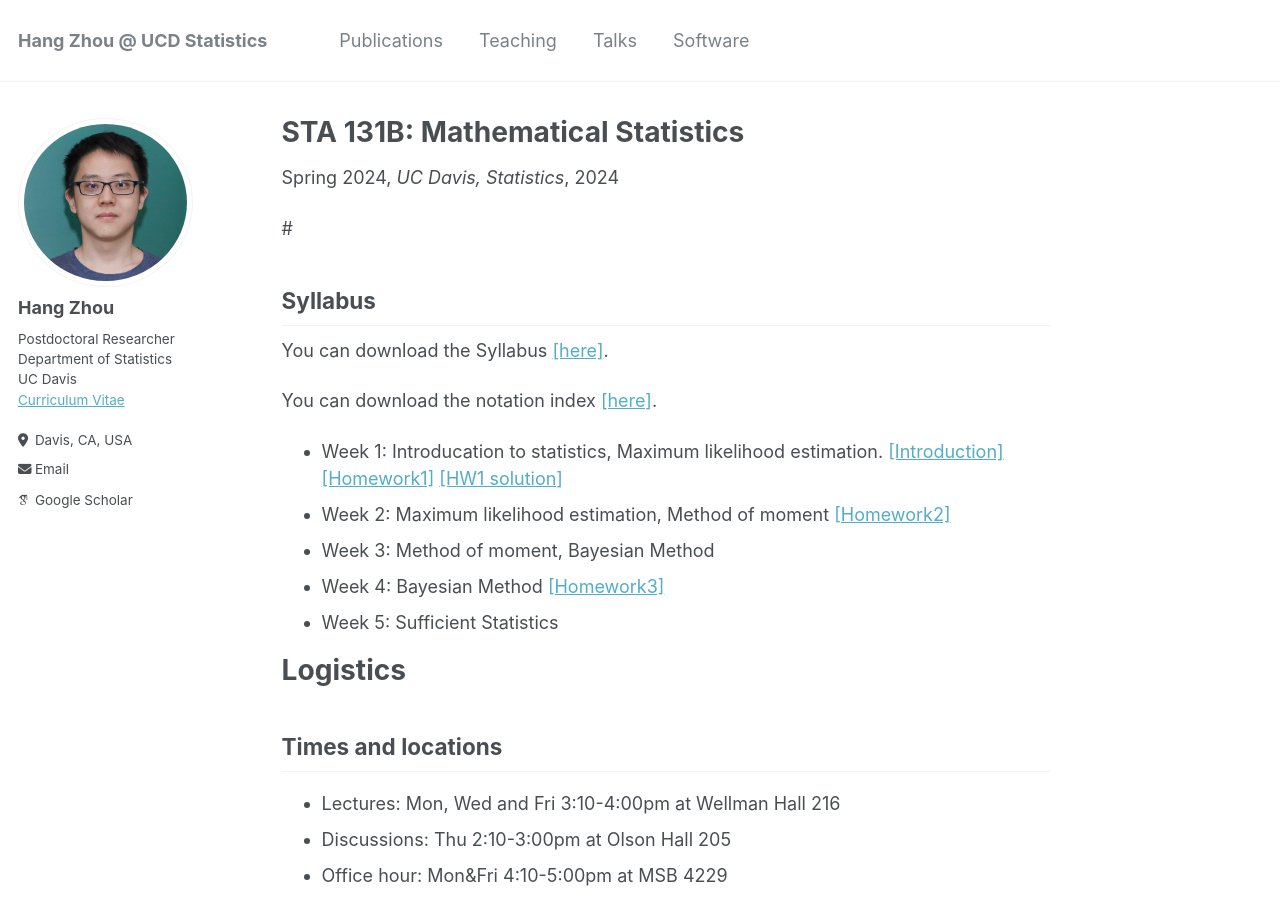
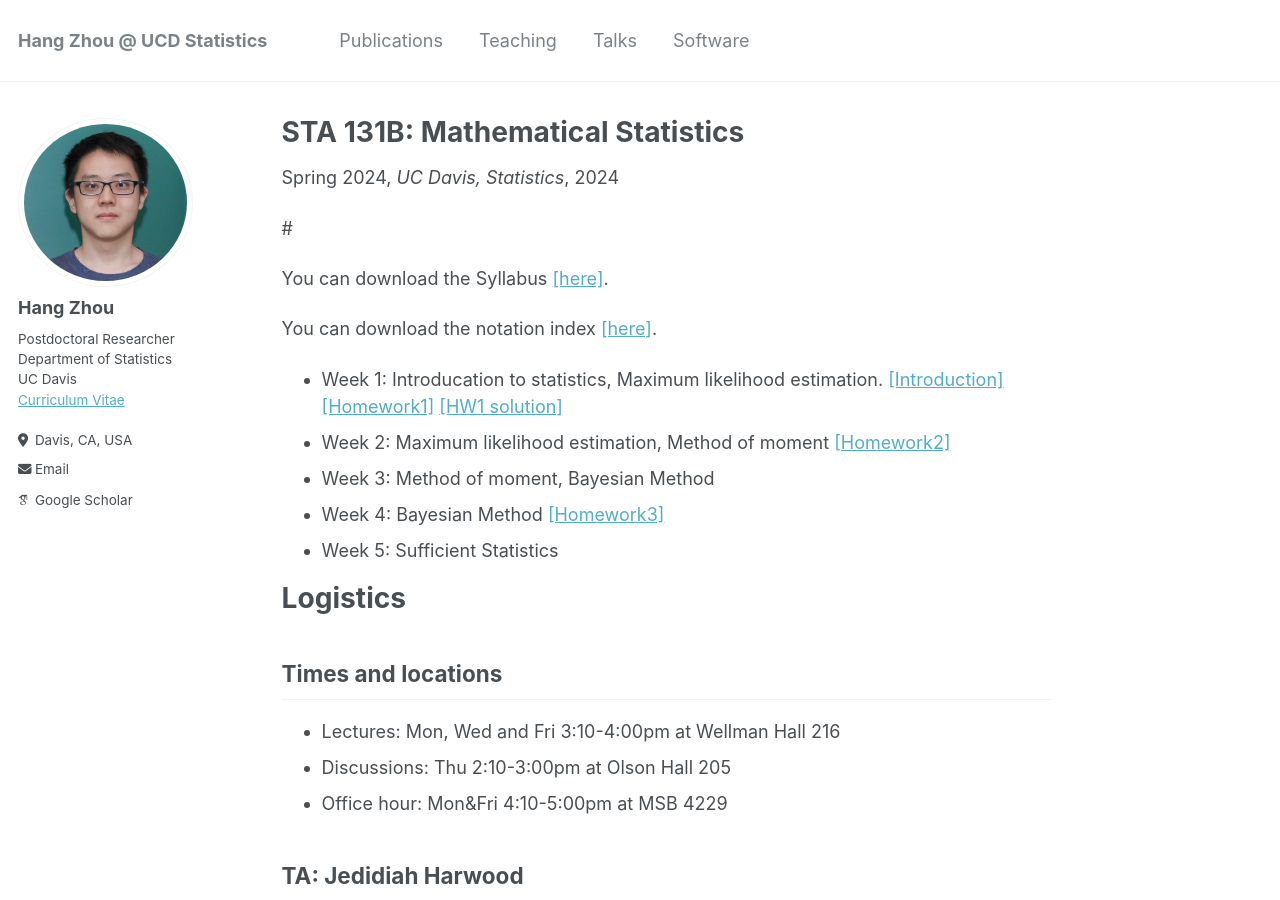
Before and after one commit to hg-zh/hg-zh.github.io, a Jekyll site: the page built from _teaching/2024-spring-STA131B.md, in a window 1280 px wide and 900 px high. Built offline with Jekyll 4.4.1, drawn with Linux system fonts in a browser that asks for light colours; some web fonts are replaced.

Commit message:
Update 2024-spring-STA131B.md

```diff
--- a/_teaching/2024-spring-STA131B.md
+++ b/_teaching/2024-spring-STA131B.md
@@ -9,7 +9,6 @@ location: "City, Country"
 ---
 #
 
-## Syllabus
 
 You can download the Syllabus [\[here\]](https://hg-zh.github.io/files/Syllabus.pdf).
 
```
